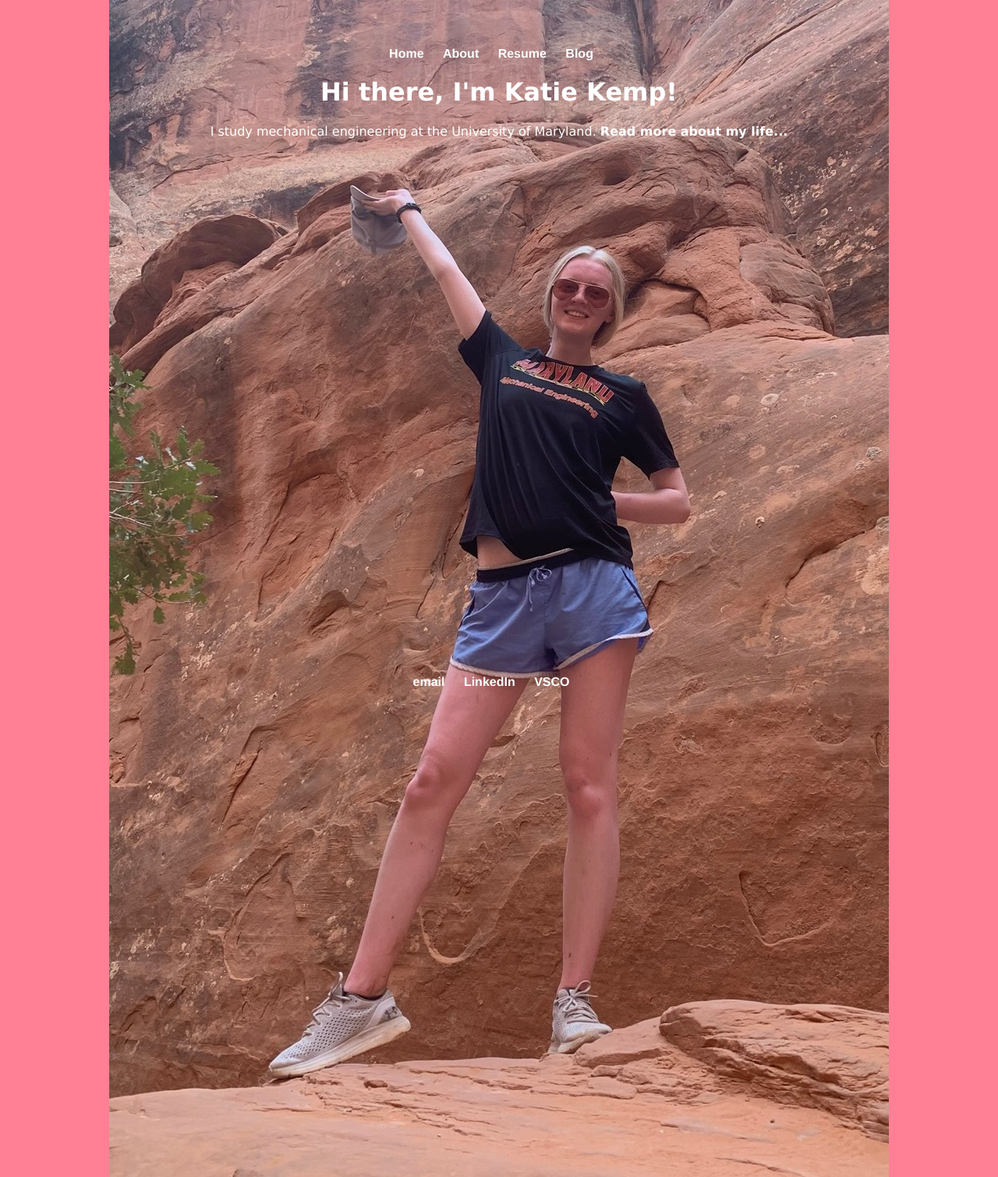
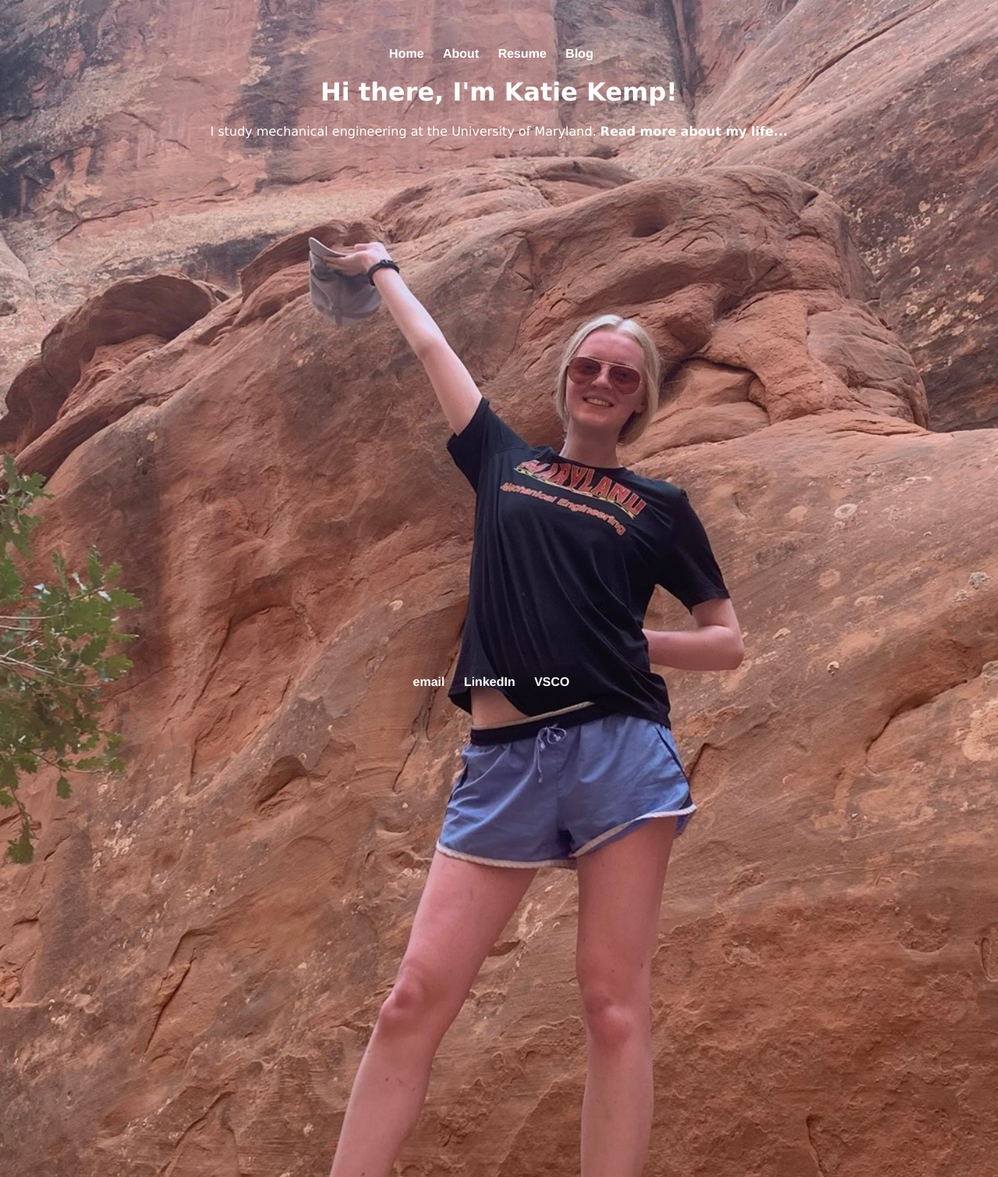
Before and after one commit to katherinekemp/katherinekemp.github.io, a Jekyll site: the page built from index.html, in a window 1280 px wide. Shown: the whole page at 78% size. Built offline with Jekyll 4.4.1, drawn with Linux system fonts in a browser that asks for light colours.

Commit message:
Update home.html

```diff
--- a/_layouts/home.html
+++ b/_layouts/home.html
@@ -6,12 +6,11 @@
 			}
 			body, html {
 				height: 1450px;
-				width: 100vw;
 			}
 			body {
 				background-color: #ff8095;
 				background-image: url("homepage.JPG");
-				background-size: auto;
+				background-size: cover;
 				background-repeat: no-repeat;
 				background-position: center top;
 				text-align: center;
```
